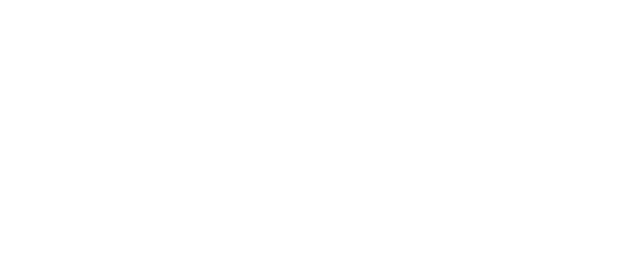
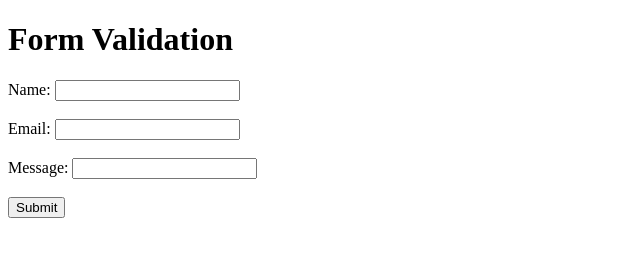
Before and after one commit to harshavardhan-macha/task-6-formvalidation, a plain HTML site: page index.html in a window 1280 px wide. Shown: the whole page, without its empty margins (0-640 px from the left). Drawn offline with Linux system fonts and the light colour scheme.

Commit message:
added the form strucute for the validation

```diff
--- a/index.html
+++ b/index.html
@@ -4,6 +4,20 @@
         <title>Form Validation</title>
     </head>
     <body>
-
+        <div class="Container">
+            <form >
+                <h1>Form Validation</h1>
+                <label for="name">Name:</label>
+                <input type="text" id="name" name="name" required>
+                <br><br>
+                <label for="email">Email:</label>
+                <input type="email" id="email" name="email" required>
+                <br><br>
+                <label for="message">Message:</label>
+                <input type="message" id="message" name="message" required minlength="8">
+                <br><br>
+                <button type="submit">Submit</button>
+            </form>
+        </div>
     </body>
 </html>
```
